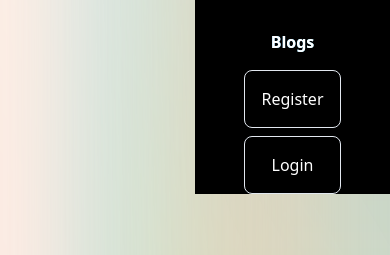
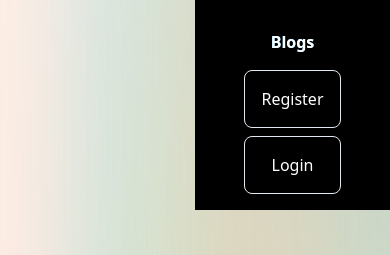
Before and after one commit to thePiyushPriyadarshi/lens-svelte, a SvelteKit app: page / in a window 390 px wide. Both pictures are taken after a click on the element 341 px from the left and 44 px from the top of the page. Shown: the part 194-449 px from the top of the page. Built offline with nearby package versions, Linux system fonts and the light colour scheme.

Commit message:
fixed:styling issue

```diff
--- a/src/components/MobileNavar.svelte
+++ b/src/components/MobileNavar.svelte
@@ -54,7 +54,7 @@
       >
     {/each}
     {#if isLogin == false}
-      <div class="flex flex-col gap-2">
+      <div class="flex flex-col gap-2 pb-4">
         <a
           class=" border px-5 py-1 rounded-lg text-black"
           href="/register">Register</a
@@ -64,7 +64,7 @@
         >
       </div>
     {:else if isLogin == true}
-      <button on:click={logout} class="border px-4 py-1 rounded-lg"
+      <button on:click={logout} class="border px-4 py-1 mb-4 rounded-lg"
         >Log Out</button
       >
     {/if}
```
